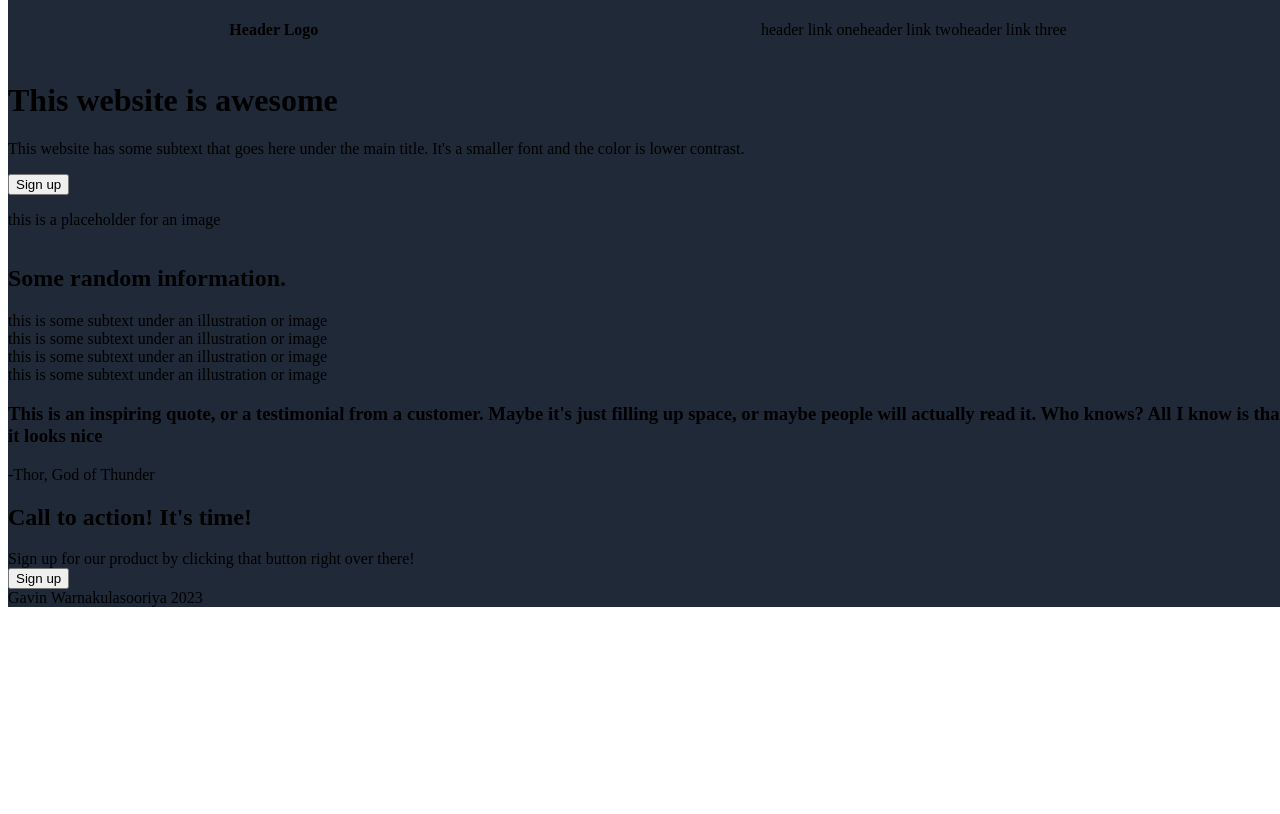
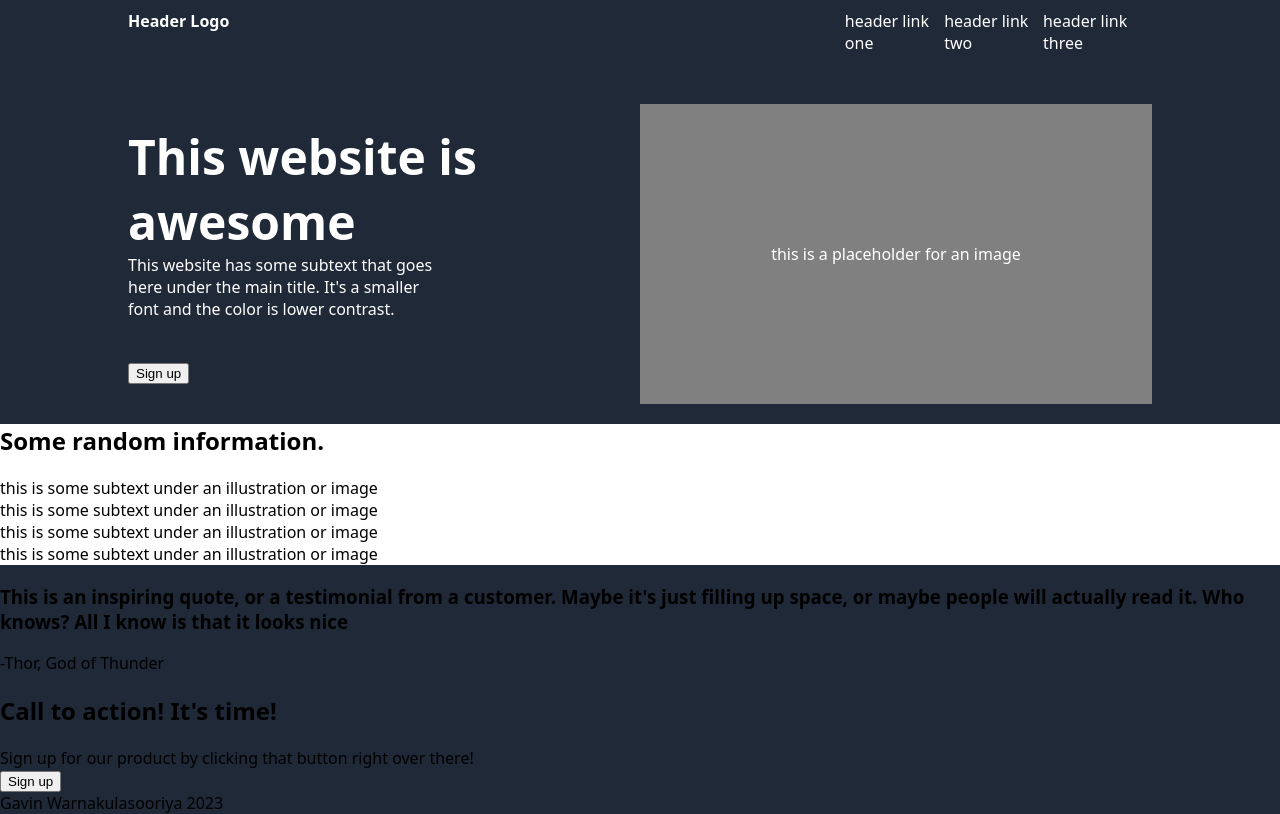
Before and after one commit to GavinWarna/landing-page, a plain HTML site: page index.html in a window 1280 px wide. Drawn offline with Linux system fonts and the light colour scheme.

Commit message:
Outlined css for top section

```diff
--- a/index.css
+++ b/index.css
@@ -1,19 +1,72 @@
+body{
+ background-color: #1f2937;
+ font-family: system-ui, -apple-system, BlinkMacSystemFont, 'Segoe UI', Roboto, Oxygen, Ubuntu, Cantarell, 'Open Sans', 'Helvetica Neue', sans-serif;
+ margin: 0;
+}
 .top{
     display: flex;
-    background-color: #1F2937;
     flex-direction: column;
     width: 100%;
-    position: absolute;
-    top: 0px;
+    margin-top: 10px;
+    margin-bottom: 10px;
+}
+
+.header{
+    display: flex;
+    justify-content: space-between;
+    align-items:flex-start;
+    padding-left: 10%;
+    padding-right: 10%;
+    color: white;
+    margin-bottom: 50px;
+}
+.headerText{
+    display: flex;
+    align-items: flex-start;
+}
+.links{
+    display: flex;
+    justify-content:space-between;
+    align-items:center;
+    width:30%;
+}
+
+.desc{
+    display:flex;
+    justify-content: space-between;
+    flex-wrap: wrap;
+    padding-left: 10%;
+    padding-right: 10%;
+    color: white;
+}
+
+.left{
+    display: flex;
+    flex-direction: column;
+    width: 40%;
+    justify-content: space-around;
+}
+
+.hero {
+    font-weight: bold;
+    font-size: 48px;
+
+}
+
+.subtext{
+    width:75%;
+}
+
+.right {
+    display: flex;
+    align-items: center;
+    justify-content: center;
+    width: 50%;
+    height: 300px;
+    background-color: gray;
 }
 
 
-.header{
-    display: flex;
-    justify-content: space-around;
+.midOne {
+    background-color:white;
 }
-
-.links{
-    display: flex;
-    align-items:center;
-}
--- a/index.html
+++ b/index.html
@@ -9,7 +9,7 @@
         <div class="top">
             <div class="header">
                 <div class="headerText">
-                    <h4>Header Logo</h4>
+                    <b>Header Logo</b>
                 </div>
                 <div class="links">
                     <div class="linkOne">header link one</div>
@@ -17,18 +17,25 @@
                     <div class="linkThree">header link three</div>
                 </div>
             </div>
-
             <div class="desc">
                 <div class="left">
-                <h1>This website is awesome</h1>
-                <p>This website has some subtext that goes here under the main title. It's a smaller font and the color is lower contrast.</p>
+                    <div class="heroText">
+                        <div class = "hero">
+                        This website is awesome
+                        </div>
+                        <div class="subtext">
+                        This website has some subtext that goes here under the main title. It's a smaller font and the color is lower contrast.
+                        </div>
+                    </div>
+                    <div class="but">
                         <button type="button">Sign up</button>
+                    </div>
                 </div>
                 <div class = "right">
                     <p>this is a placeholder for an image</p>
                 </div>
             </div>
-        <div>
+        </div>
         <div class = "midOne">
             <h2>Some random information.</h2>
             <div class="fourParts">
```
Lines whose indentation alone changed are shown as unchanged.
